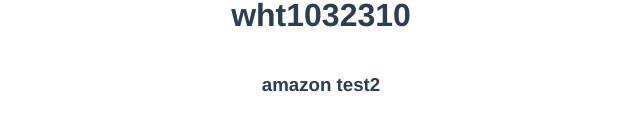
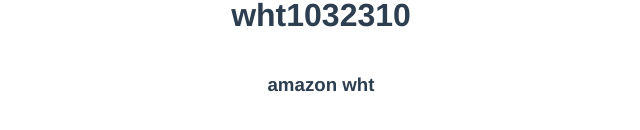
Before and after one commit to w8990/my-blog, a Vue app: page / in a window 1280 px wide. Shown: the part 288-418 px from the top of the page, without its empty margins (319-959 px from the left). Built offline with nearby package versions, Linux system fonts and the light colour scheme.

Commit message:
Update HelloWorld.vue

```diff
--- a/src/components/HelloWorld.vue
+++ b/src/components/HelloWorld.vue
@@ -4,7 +4,7 @@
     <p>
 
     </p>
-    <h3>amazon test2</h3>
+    <h3>amazon wht</h3>
 
   </div>
 </template>
```
